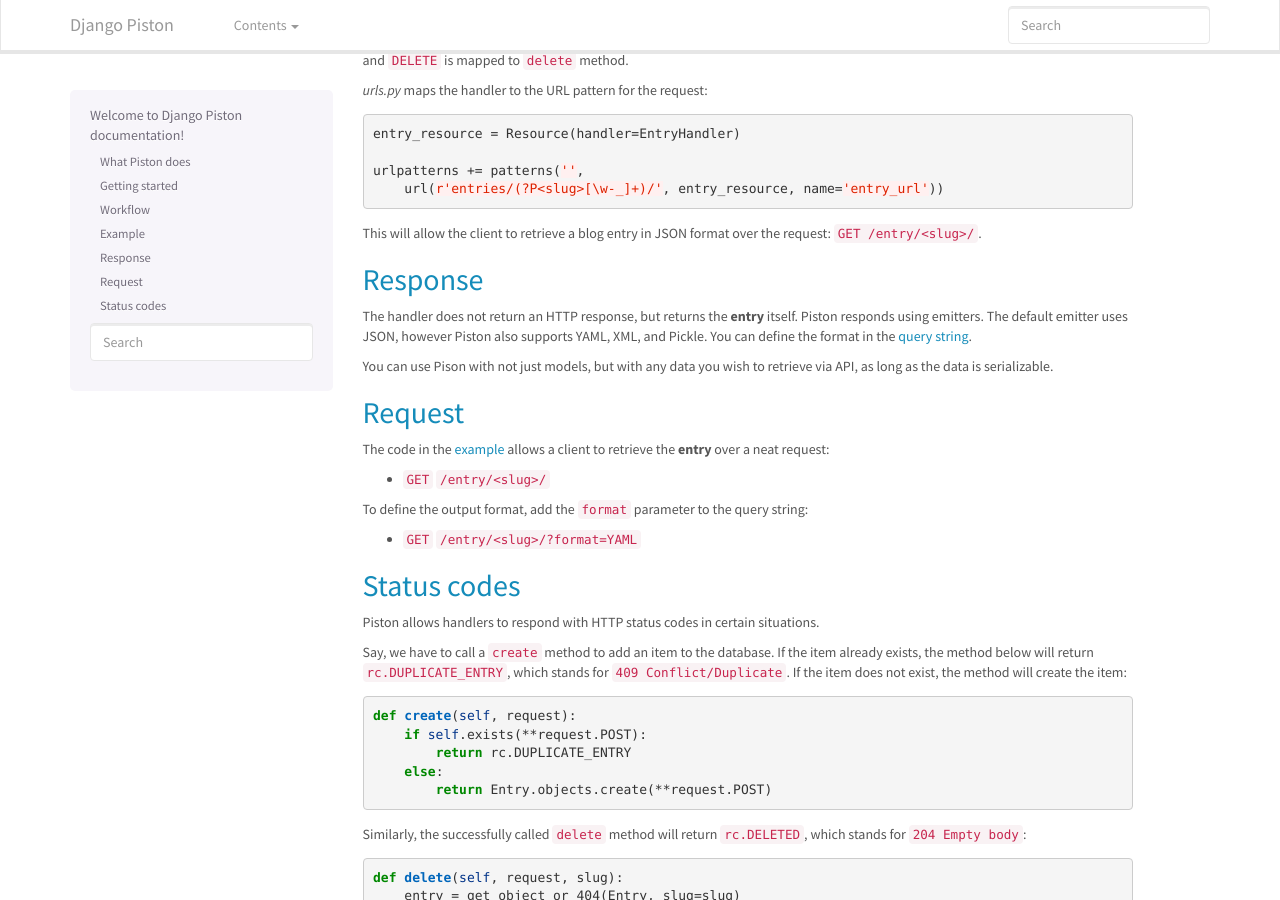
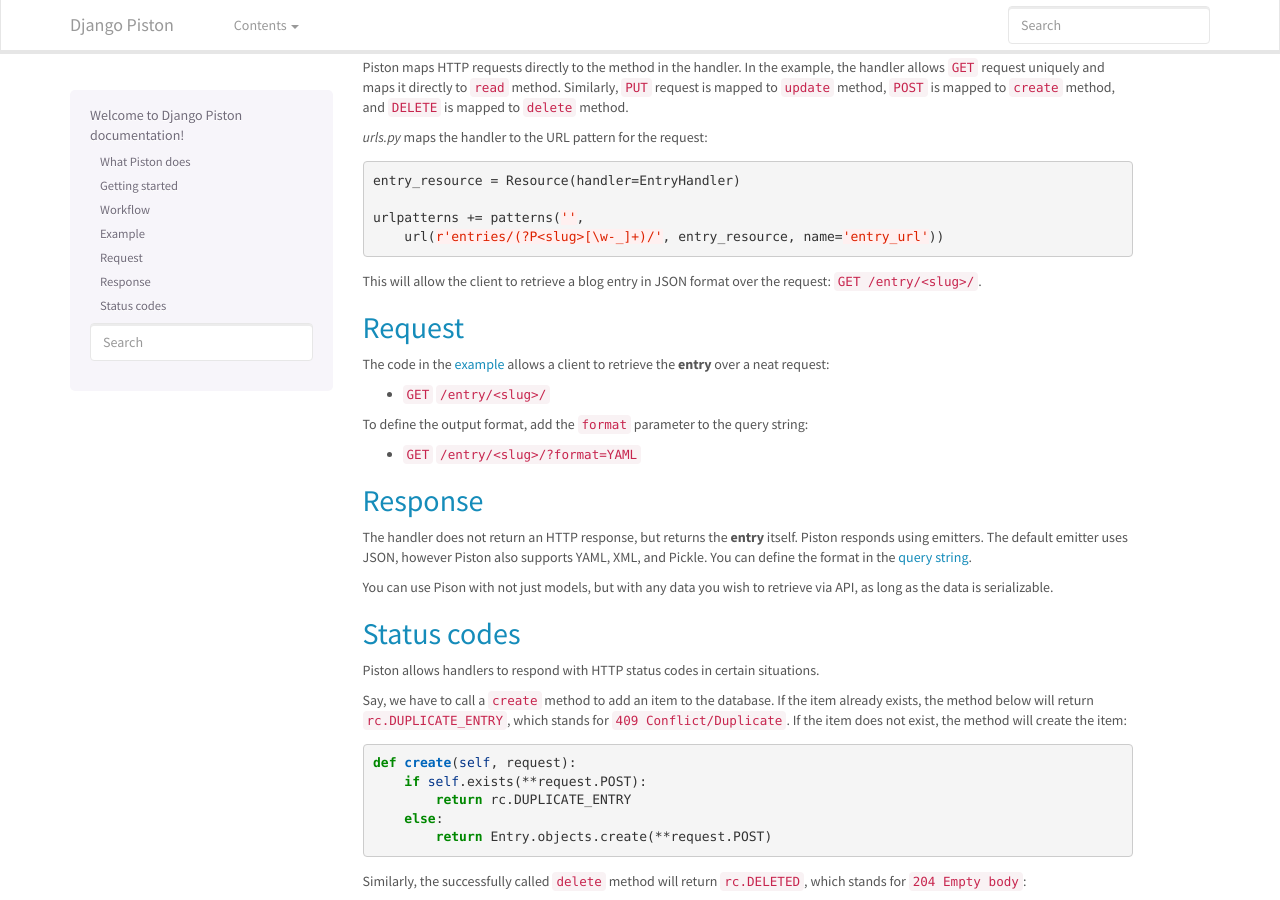
Before and after one commit to bfxy/django-piston-doc, a Sphinx documentation site: the page built from source/index.rst, in a window 1280 px wide and 900 px high, scrolled down 1121 px. Built offline with Sphinx 7.4.7, drawn with Linux system fonts in a browser that asks for light colours; some of the changed lines change nothing that is shown; some of the changed text lies outside the part shown.

```diff
--- a/source/index.rst
+++ b/source/index.rst
@@ -24,7 +24,7 @@
 
 Download the `latest version <https://pypi.python.org/pypi/django-piston/0.2.3>`_.
 
-.. .. raw:: html
+.. raw:: html
 
    <a style="margin-left: 20px; /*margin-top: 10px; font-size: 20px;*/" href="https://pypi.python.org/pypi/django-piston/0.2.3" class="btn btn-primary">Get Piston</a>
 
@@ -69,13 +69,6 @@
 
 This will allow the client to retrieve a blog entry in JSON format over the request: ``GET /entry/<slug>/``.
 
-Response
-========
-
-The handler does not return an HTTP response, but returns the **entry** itself. Piston responds using emitters. The default emitter uses JSON, however Piston also supports YAML, XML, and Pickle. You can define the format in the :ref:`query string<request>`.
-
-You can use Pison with not just models, but with any data you wish to retrieve via API, as long as the data is serializable.
-
 Request
 =======
 
@@ -88,6 +81,13 @@
 .. _request:
 
 * ``GET`` ``/entry/<slug>/?format=YAML``
+
+Response
+========
+
+The handler does not return an HTTP response, but returns the **entry** itself. Piston responds using emitters. The default emitter uses JSON, however Piston also supports YAML, XML, and Pickle. You can define the format in the :ref:`query string<request>`.
+
+You can use Pison with not just models, but with any data you wish to retrieve via API, as long as the data is serializable.
 
 
 Status codes
--- a/source/requirements.txt
+++ b/source/requirements.txt
@@ -1,2 +1,2 @@
-sphinx
+sphinx==1.6.2
 sphinx_bootstrap_theme
```
